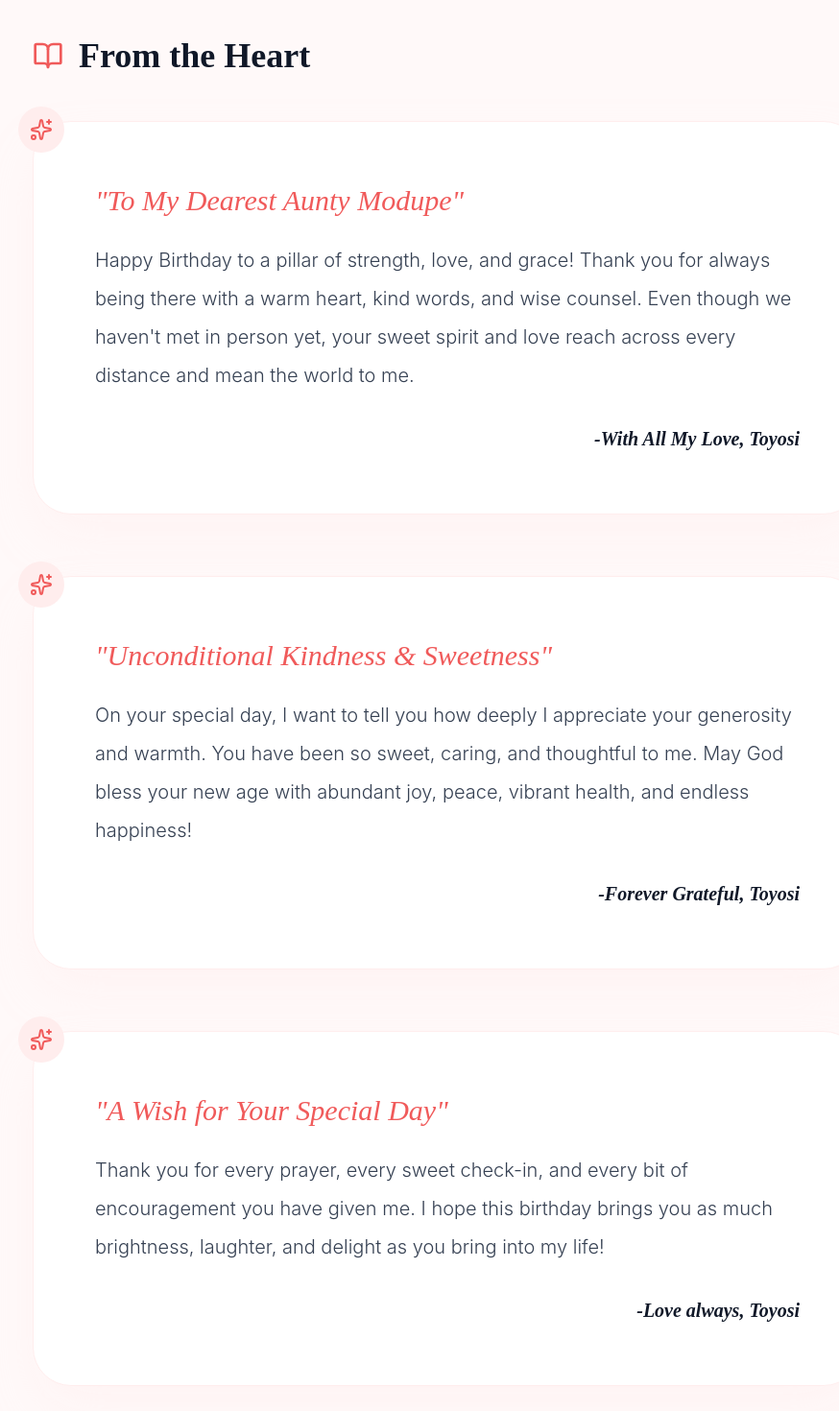
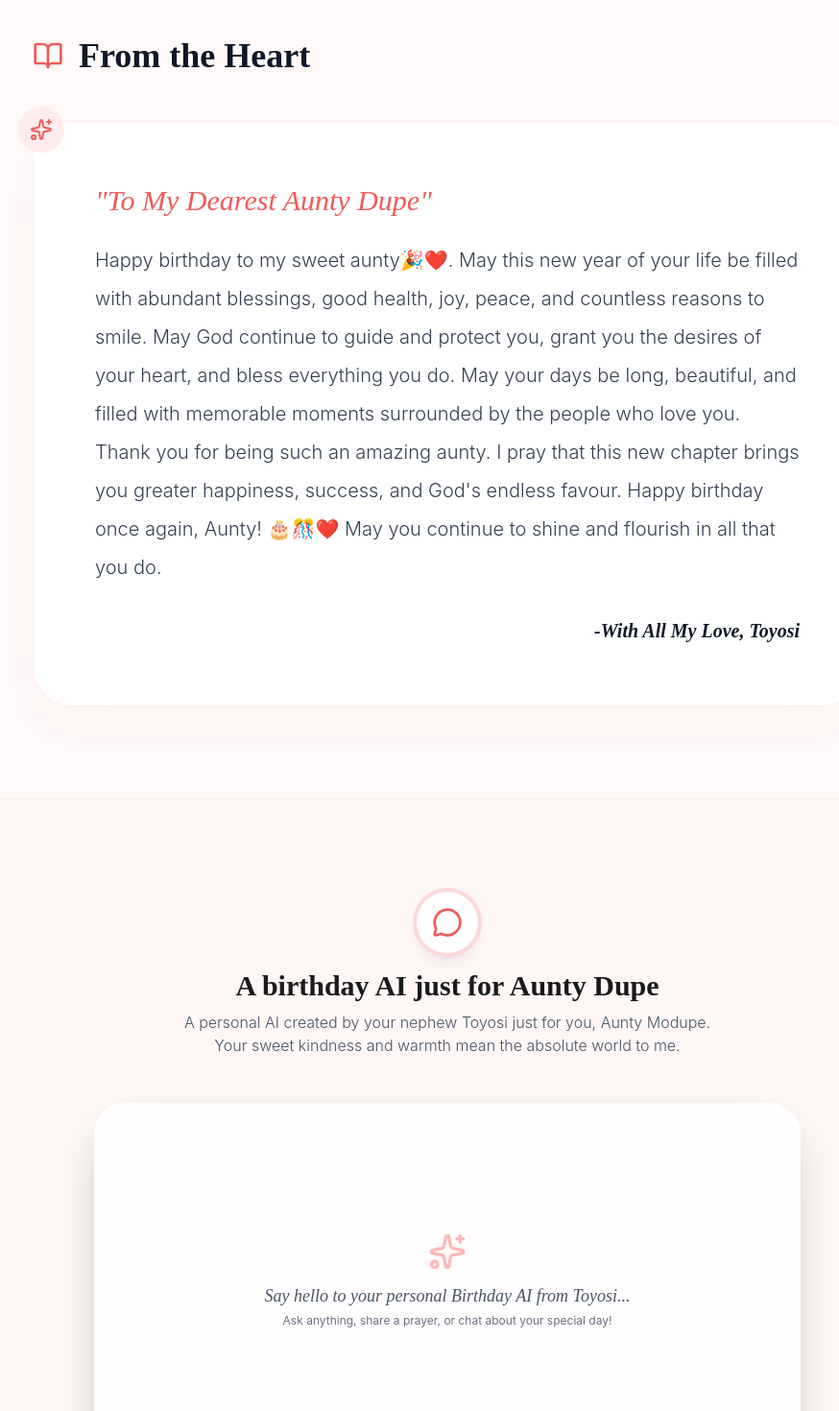
Before and after one commit to IAMTOYO-AI/aunty-dupe, a React (Vite) app: page / in a window 1280 px wide. Shown: the part 5260-6730 px from the top of the page at 96% size, without its empty margins (174-1048 px from the left). Built offline with nearby package versions, Linux system fonts and the light colour scheme.

Commit message:
Update App.tsx

```diff
--- a/src/App.tsx
+++ b/src/App.tsx
@@ -231,21 +231,9 @@ const PHOTO_DUMP = [
 const LETTERS: Letter[] = [
   {
     id: 1,
-    title: "To My Dearest Aunty Modupe",
-    content: "Happy Birthday to a pillar of strength, love, and grace! Thank you for always being there with a warm heart, kind words, and wise counsel. Even though we haven't met in person yet, your sweet spirit and love reach across every distance and mean the world to me.",
+    title: "To My Dearest Aunty Dupe",
+    content: "Happy birthday to my sweet aunty🎉❤️. May this new year of your life be filled with abundant blessings, good health, joy, peace, and countless reasons to smile. May God continue to guide and protect you, grant you the desires of your heart, and bless everything you do. May your days be long, beautiful, and filled with memorable moments surrounded by the people who love you. Thank you for being such an amazing aunty. I pray that this new chapter brings you greater happiness, success, and God's endless favour. Happy birthday once again, Aunty! 🎂🎊❤️ May you continue to shine and flourish in all that you do.",
     signature: "With All My Love, Toyosi"
-  },
-  {
-    id: 2,
-    title: "Unconditional Kindness & Sweetness",
-    content: "On your special day, I want to tell you how deeply I appreciate your generosity and warmth. You have been so sweet, caring, and thoughtful to me. May God bless your new age with abundant joy, peace, vibrant health, and endless happiness!",
-    signature: "Forever Grateful, Toyosi"
-  },
-  {
-    id: 3,
-    title: "A Wish for Your Special Day",
-    content: "Thank you for every prayer, every sweet check-in, and every bit of encouragement you have given me. I hope this birthday brings you as much brightness, laughter, and delight as you bring into my life!",
-    signature: "Love always, Toyosi"
   }
 ];
 
```
